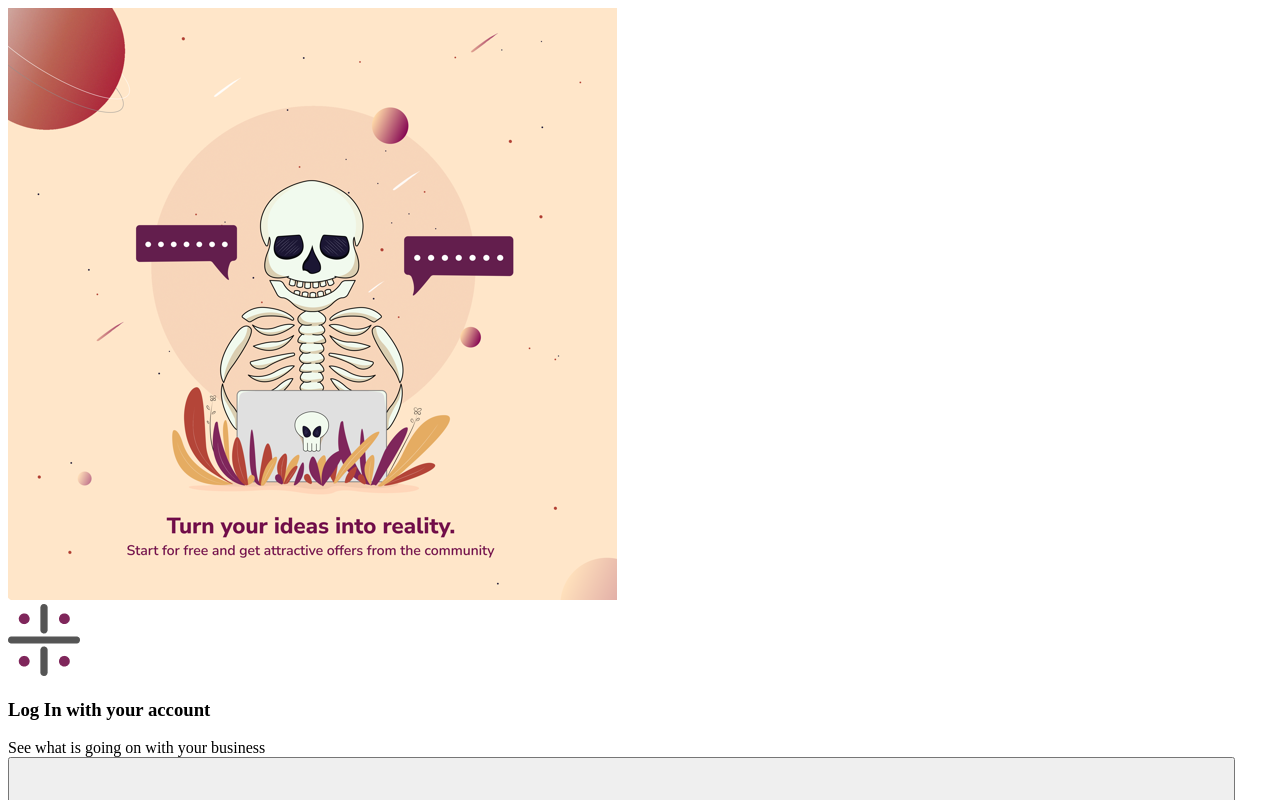
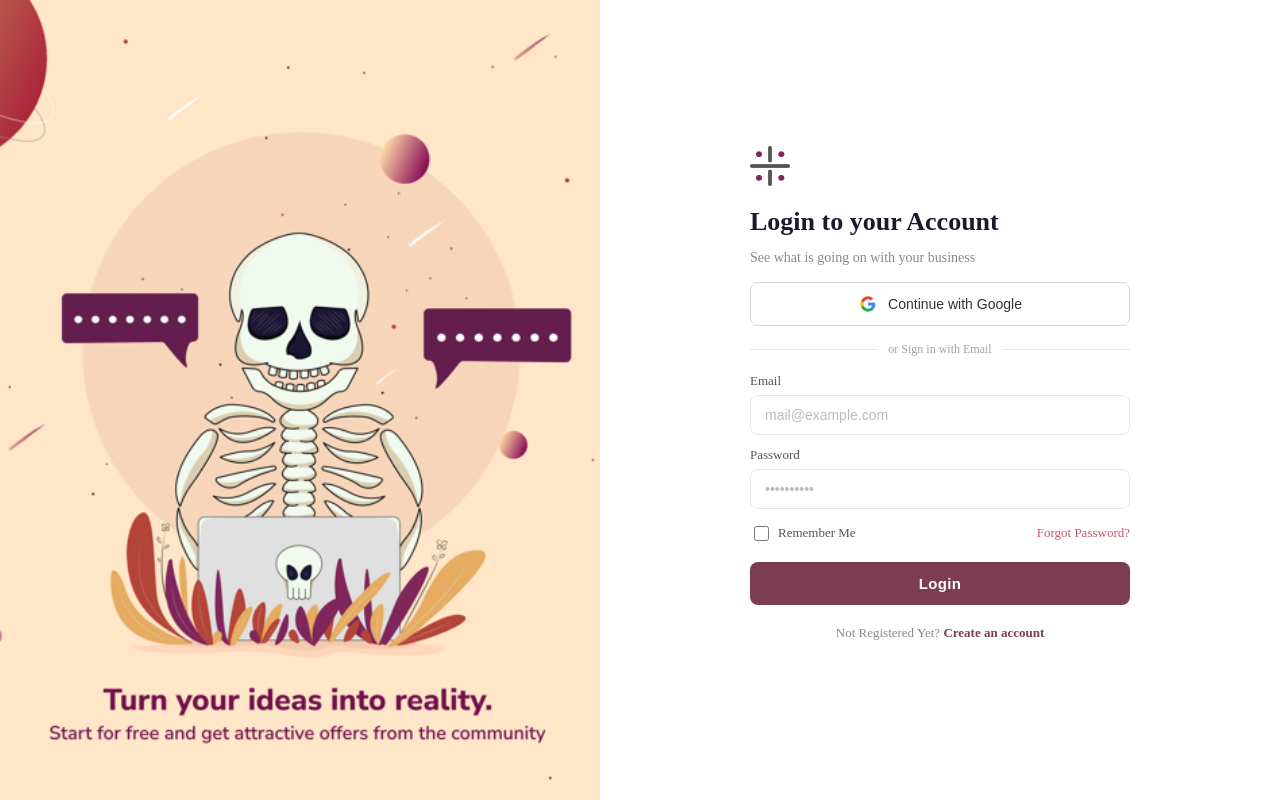
Before and after one commit to Shushanik01/Real-Time-chat, a React (Vite) app: page / in a window 1280 px wide. Shown: the top 800 px of the page. Built offline with nearby package versions, Linux system fonts and the light colour scheme.

Commit message:
feat: login page structure ready

```diff
--- a/package.json
+++ b/package.json
@@ -15,7 +15,8 @@
   "dependencies": {
     "firebase": "^12.13.0",
     "react": "^19.2.6",
-    "react-dom": "^19.2.6"
+    "react-dom": "^19.2.6",
+    "zod": "^4.4.3"
   },
   "devDependencies": {
     "@eslint/js": "^10.0.1",
--- a/src/pages/loginPage/loginpage.tsx
+++ b/src/pages/loginPage/loginpage.tsx
@@ -1,42 +1,63 @@
-import { Fragment } from "react/jsx-runtime";
 import styles from './style.module.css';
 import image from '../../assets/image.png';
 import logo from '../../assets/logo.png';
 import googleLogo from '../../assets/googleLogo.png'
 
 const Login = () => {
-
-    return(
-        <Fragment>
+    return (
+        <div className={styles.container}>
             <div className={styles.leftSide}>
-                <img src={image} alt="logo image" />
+                <img src={image} alt="logo image" className={styles.sideImage} />
             </div>
             <div className={styles.rightSide}>
-                <img src={logo} alt="logo" />
-                <h3>Log In with your account</h3>
-                <span>See what is going on with your business</span>
-                <button> <img src={googleLogo} alt="Google logo" /> Continue with Google</button>
-                <p>------- or sign in with Email -------</p>
-                <label htmlFor="input">Email</label>
-                <input type="text"
-                placeholder="mail@example.com"
-                />
-                <label htmlFor="Password">Password</label>
-                <input type="password"
-                placeholder="password"
-                />
-                <div className={styles.items}>
-                    <input type="checkbox" />
-                    <p>remember me</p>
-                    <p>Forgot password?</p>
+                <div className={styles.formWrapper}>
+                    <img src={logo} alt="logo" className={styles.logo} />
+                    <h2 className={styles.title}>Login to your Account</h2>
+                    <p className={styles.subtitle}>See what is going on with your business</p>
+
+                    <button className={styles.googleBtn}>
+                        <img src={googleLogo} alt="Google logo" className={styles.googleIcon} />
+                        Continue with Google
+                    </button>
+
+                    <div className={styles.divider}>
+                        <span className={styles.dividerLine} />
+                        <span className={styles.dividerText}>or Sign in with Email</span>
+                        <span className={styles.dividerLine} />
+                    </div>
+
+                    <label className={styles.label}>Email</label>
+                    <input
+                        className={styles.input}
+                        type="text"
+                        placeholder="mail@example.com"
+                    />
+
+                    <label className={styles.label}>Password</label>
+                    <input
+                        className={styles.input}
+                        type="password"
+                        placeholder="••••••••••"
+                    />
+
+                    <div className={styles.row}>
+                        <label className={styles.rememberMe}>
+                            <input type="checkbox" className={styles.checkbox} />
+                            Remember Me
+                        </label>
+                        <a href="#" className={styles.forgotPassword}>Forgot Password?</a>
+                    </div>
+
+                    <button className={styles.loginBtn}>Login</button>
+
+                    <p className={styles.registerRow}>
+                        Not Registered Yet?&nbsp;
+                        <a href="#" className={styles.createAccount}>Create an account</a>
+                    </p>
                 </div>
-                <button>Login</button>
-                <span>
-                    <p>Not registered yet?</p>
-                    <p>Create an account</p>
-                </span>
             </div>
-        </Fragment>
-    )
-}
-export default Login
+        </div>
+    );
+};
+
+export default Login;
--- a/src/pages/loginPage/style.module.css
+++ b/src/pages/loginPage/style.module.css
@@ -0,0 +1,207 @@
+:global(html),
+:global(body) {
+    margin: 0;
+    padding: 0;
+    overflow: hidden;
+}
+
+.container {
+    display: flex;
+    flex-direction: row;
+    height: 100vh;
+    width: 100vw;
+    overflow: hidden;
+}
+
+.leftSide {
+    flex: 1;
+    max-width: 50%;
+}
+
+.sideImage {
+    width: 100%;
+    height: 100%;
+    object-fit: cover;
+    display: block;
+}
+
+.rightSide {
+    flex: 1;
+    display: flex;
+    align-items: center;
+    justify-content: center;
+    background-color: #ffffff;
+    padding: 40px;
+}
+
+.formWrapper {
+    display: flex;
+    flex-direction: column;
+    width: 100%;
+    max-width: 380px;
+    gap: 12px;
+}
+
+.logo {
+    width: 40px;
+    height: 40px;
+    object-fit: contain;
+    margin-bottom: 8px;
+}
+
+.title {
+    font-size: 26px;
+    font-weight: 700;
+    color: #1a1a2e;
+    margin: 0;
+    line-height: 1.2;
+}
+
+.subtitle {
+    font-size: 14px;
+    color: #888;
+    margin: 0 0 4px;
+}
+
+.googleBtn {
+    display: flex;
+    align-items: center;
+    justify-content: center;
+    gap: 10px;
+    width: 100%;
+    padding: 11px 16px;
+    border: 1.5px solid #d1d5db;
+    border-radius: 8px;
+    background: #fff;
+    font-size: 14px;
+    font-weight: 500;
+    color: #333;
+    cursor: pointer;
+    transition: background 0.15s;
+}
+
+.googleBtn:hover {
+    background: #f5f5f5;
+}
+
+.googleIcon {
+    width: 20px;
+    height: 20px;
+    object-fit: contain;
+}
+
+.divider {
+    display: flex;
+    align-items: center;
+    gap: 10px;
+    margin: 4px 0;
+}
+
+.dividerLine {
+    flex: 1;
+    height: 1px;
+    background-color: #e5e7eb;
+}
+
+.dividerText {
+    font-size: 12px;
+    color: #9ca3af;
+    white-space: nowrap;
+}
+
+.label {
+    font-size: 13px;
+    font-weight: 500;
+    color: #555;
+    margin-bottom: -6px;
+}
+
+.input {
+    width: 100%;
+    padding: 11px 14px;
+    border: 1.5px solid #e5e7eb;
+    border-radius: 8px;
+    font-size: 14px;
+    color: #333;
+    outline: none;
+    box-sizing: border-box;
+    transition: border-color 0.15s;
+}
+
+.input:focus {
+    border-color: #7c3d52;
+}
+
+.input::placeholder {
+    color: #bbb;
+}
+
+.row {
+    display: flex;
+    align-items: center;
+    justify-content: space-between;
+    margin: 2px 0;
+}
+
+.rememberMe {
+    display: flex;
+    align-items: center;
+    gap: 6px;
+    font-size: 13px;
+    color: #555;
+    cursor: pointer;
+}
+
+.checkbox {
+    accent-color: #7c3d52;
+    width: 15px;
+    height: 15px;
+    cursor: pointer;
+}
+
+.forgotPassword {
+    font-size: 13px;
+    color: #c0576b;
+    text-decoration: none;
+    font-weight: 500;
+}
+
+.forgotPassword:hover {
+    text-decoration: underline;
+}
+
+.loginBtn {
+    width: 100%;
+    padding: 13px;
+    background-color: #7c3d52;
+    color: #fff;
+    font-size: 15px;
+    font-weight: 600;
+    border: none;
+    border-radius: 8px;
+    cursor: pointer;
+    letter-spacing: 0.3px;
+    transition: background 0.15s;
+    margin-top: 4px;
+}
+
+.loginBtn:hover {
+    background-color: #6b3347;
+}
+
+.registerRow {
+    text-align: center;
+    font-size: 13px;
+    color: #888;
+    margin-top: 8px;
+}
+
+.createAccount {
+    color: #7c3d52;
+    font-weight: 600;
+    text-decoration: none;
+}
+
+.createAccount:hover {
+    text-decoration: underline;
+}
```
Also changed, not shown: 1 other file (tests, documents, lock files or other folders).
